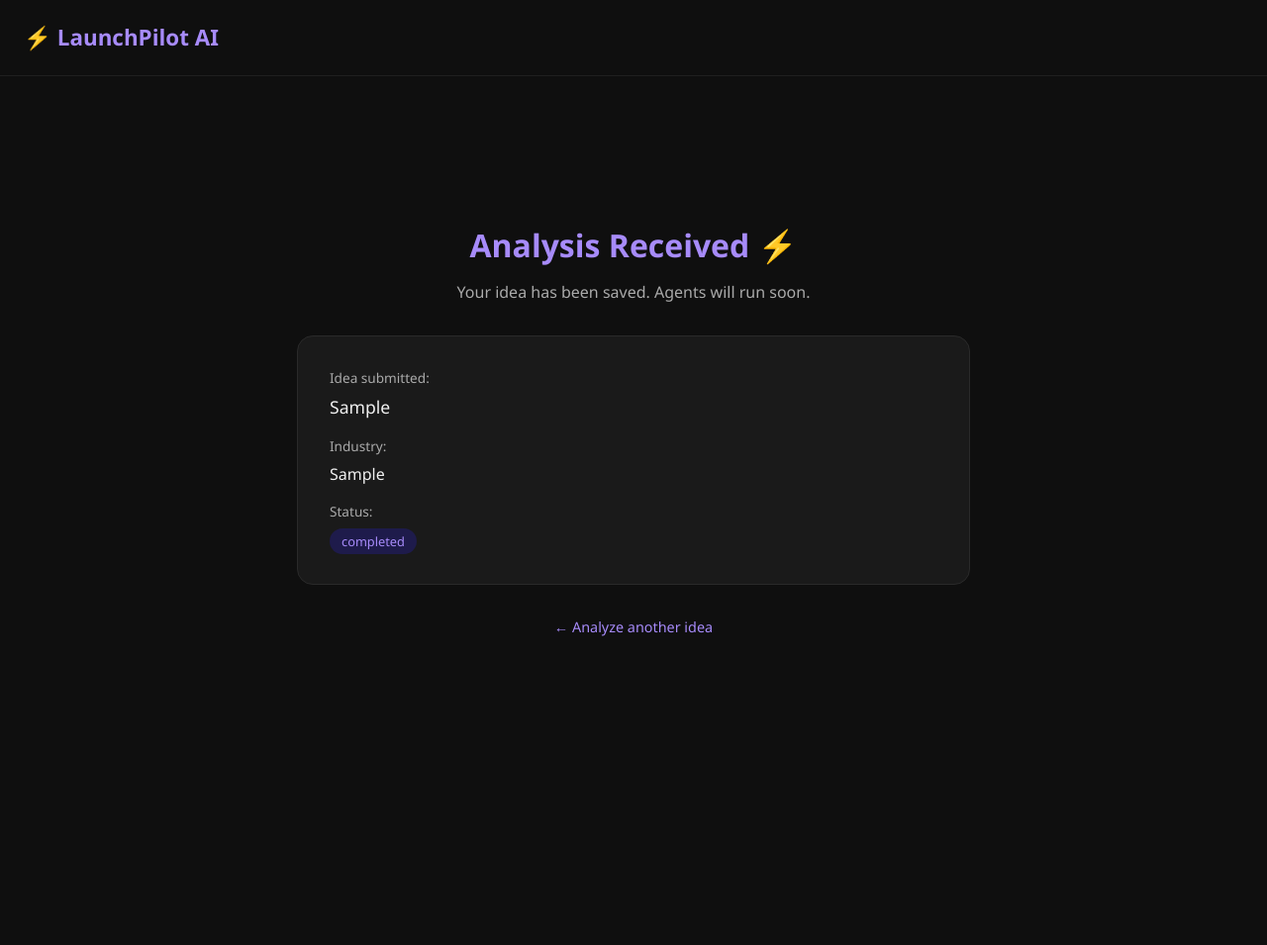
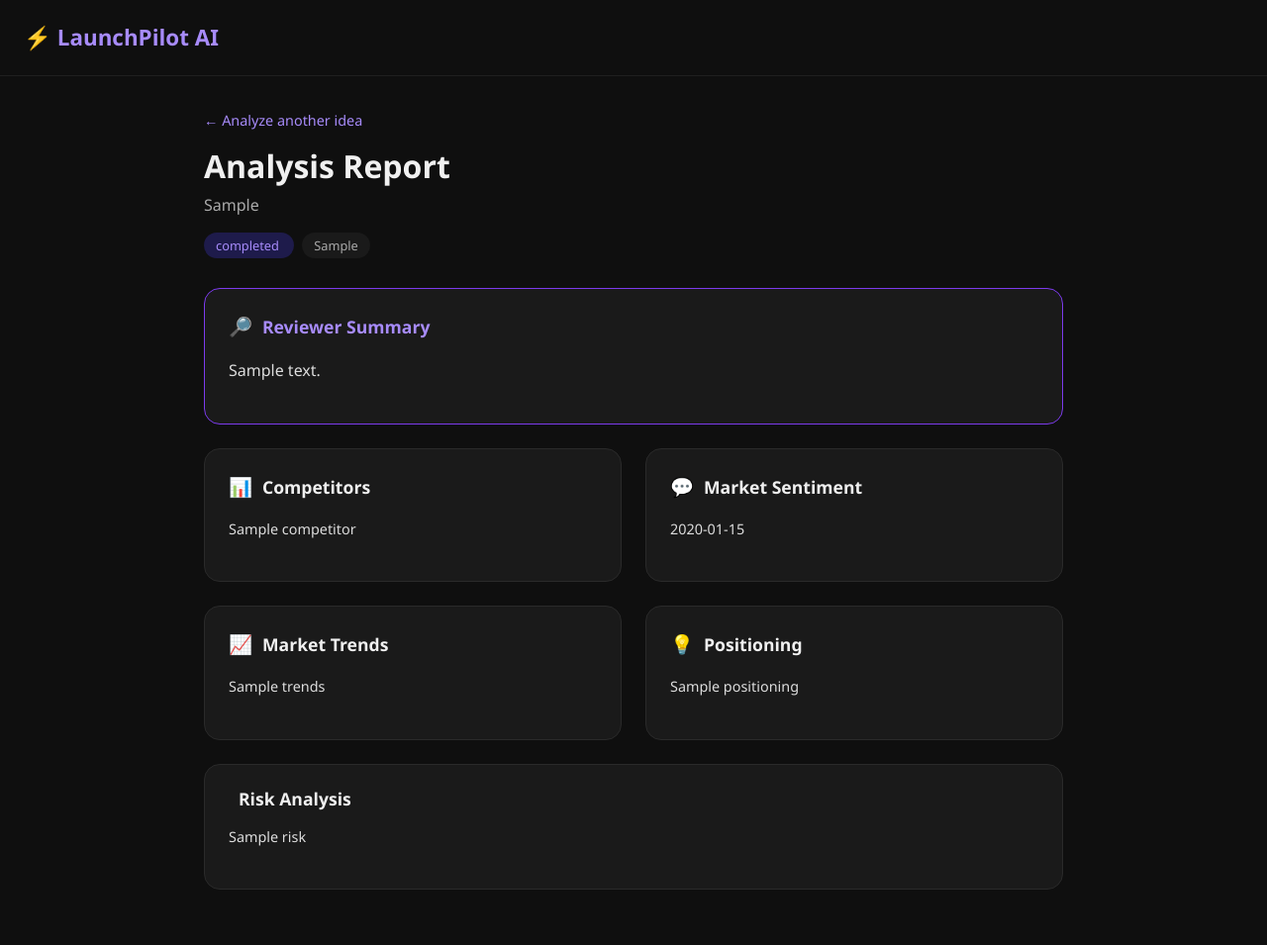
Before and after one commit to AslamMd-17/launchpilot-ai, a Django app: template templates/result.html in a window 1280 px wide. Shown: the whole page at 99% size. Before the commit the page ends 643 px from the top, so only its background shows below. Run offline with Django 4.2, Linux system fonts and the light colour scheme; tables that the repository leaves empty hold one stand-in row (values such as "Sample post"); the template is opened without the code that fills it: values that come from a table or form of the project are taken from there, most other values are stand-ins (such as "Sample title", 1, 10 or a date in 2020).

Commit message:
Day 11 - Results UI Done

```diff
--- a/analyzer/models.py
+++ b/analyzer/models.py
@@ -1,12 +1,20 @@
 from django.db import models
+import ast
 
-# Create your models here.
 class Analysis(models.Model):
     idea = models.TextField()
-    industry = models.CharField(max_length = 100 ,blank=True)
+    industry = models.CharField(max_length=100, blank=True)
     result = models.TextField(null=True, blank=True)
     status = models.CharField(max_length=20, default='pending')
-    created_at = models.DateTimeField(auto_now_add = True)
+    created_at = models.DateTimeField(auto_now_add=True)
+
+    def get_result(self):
+        if self.result:
+            try:
+                return ast.literal_eval(self.result)
+            except:
+                return None
+        return None
 
     def __str__(self):
         return f"{self.idea[:50]} — {self.status}"
--- a/templates/result.html
+++ b/templates/result.html
@@ -2,33 +2,101 @@
 
 {% block content %}
 
-<section class="d-flex align-items-center justify-content-center" style="min-height: 90vh; padding: 2rem;">
-    <div class="text-center w-100" style="max-width: 680px;">
+<div style="max-width: 900px; margin: 0 auto; padding: 2rem 1rem;">
 
-        <h2 style="font-weight: 700; color: #a78bfa;">Analysis Received ⚡</h2>
+    <!-- Header -->
+    <div style="margin-bottom: 2rem;">
+        <a href="/" style="color: #a78bfa; text-decoration: none; font-size: 0.9rem;">← Analyze another idea</a>
+        <h1 style="font-size: 2rem; font-weight: 700; margin-top: 1rem;">Analysis Report</h1>
+        <p style="color: #aaa; margin-top: 0.5rem;">{{ analysis.idea }}</p>
+        <span style="background: #1e1b4b; color: #a78bfa; padding: 4px 12px; border-radius: 999px; font-size: 0.8rem;">
+            {{ analysis.status }}
+        </span>
+        {% if analysis.industry %}
+        <span style="background: #1a1a1a; color: #aaa; padding: 4px 12px; border-radius: 999px; font-size: 0.8rem; margin-left: 8px;">
+            {{ analysis.industry }}
+        </span>
+        {% endif %}
+    </div>
 
-        <p style="color: #aaa; margin-top: 1rem;">Your idea has been saved. Agents will run soon.</p>
+    {% if analysis.status == 'completed' and analysis.result %}
 
-        <div style="background: #1a1a1a; border: 1px solid #2a2a2a; border-radius: 16px; padding: 2rem; margin-top: 2rem; text-align: left;">
-            <p style="color: #aaa; font-size: 0.85rem; margin-bottom: 6px;">Idea submitted:</p>
-            <p style="color: #f0f0f0; font-size: 1.1rem;">{{ analysis.idea }}</p>
+    <!-- Reviewer Summary Card (shown first) -->
+    <div style="background: #1a1a1a; border: 1px solid #7c3aed; border-radius: 16px; padding: 1.5rem; margin-bottom: 1.5rem;">
+        <div style="display: flex; align-items: center; gap: 10px; margin-bottom: 1rem;">
+            <span style="font-size: 1.2rem;">🔎</span>
+            <h2 style="font-size: 1.1rem; font-weight: 600; margin: 0; color: #a78bfa;">Reviewer Summary</h2>
+        </div>
+        <p style="color: #ddd; white-space: pre-line; line-height: 1.7;">{{ result.reviewer }}</p>
+    </div>
 
-            {% if analysis.industry %}
-            <p style="color: #aaa; font-size: 0.85rem; margin-top: 1rem; margin-bottom: 6px;">Industry:</p>
-            <p style="color: #f0f0f0;">{{ analysis.industry }}</p>
-            {% endif %}
+    <!-- Grid: Competitor + Sentiment -->
+    <div style="display: grid; grid-template-columns: 1fr 1fr; gap: 1.5rem; margin-bottom: 1.5rem;">
 
-            <p style="color: #aaa; font-size: 0.85rem; margin-top: 1rem; margin-bottom: 6px;">Status:</p>
-            <span style="background: #1e1b4b; color: #a78bfa; padding: 4px 12px; border-radius: 999px; font-size: 0.8rem;">
-                {{ analysis.status }}
-            </span>
+        <div style="background: #1a1a1a; border: 1px solid #2a2a2a; border-radius: 16px; padding: 1.5rem;">
+            <div style="display: flex; align-items: center; gap: 10px; margin-bottom: 1rem;">
+                <span style="font-size: 1.2rem;">📊</span>
+                <h2 style="font-size: 1.1rem; font-weight: 600; margin: 0;">Competitors</h2>
+            </div>
+            <p style="color: #ddd; white-space: pre-line; line-height: 1.7; font-size: 0.9rem;">{{ result.competitor }}</p>
         </div>
 
-        <a href="/" style="display: inline-block; margin-top: 2rem; color: #a78bfa; text-decoration: none; font-size: 0.9rem;">
-            ← Analyze another idea
-        </a>
+        <div style="background: #1a1a1a; border: 1px solid #2a2a2a; border-radius: 16px; padding: 1.5rem;">
+            <div style="display: flex; align-items: center; gap: 10px; margin-bottom: 1rem;">
+                <span style="font-size: 1.2rem;">💬</span>
+                <h2 style="font-size: 1.1rem; font-weight: 600; margin: 0;">Market Sentiment</h2>
+            </div>
+            <p style="color: #ddd; white-space: pre-line; line-height: 1.7; font-size: 0.9rem;">{{ result.sentiment }}</p>
+        </div>
 
     </div>
-</section>
+
+    <!-- Grid: Trends + Positioning -->
+    <div style="display: grid; grid-template-columns: 1fr 1fr; gap: 1.5rem; margin-bottom: 1.5rem;">
+
+        <div style="background: #1a1a1a; border: 1px solid #2a2a2a; border-radius: 16px; padding: 1.5rem;">
+            <div style="display: flex; align-items: center; gap: 10px; margin-bottom: 1rem;">
+                <span style="font-size: 1.2rem;">📈</span>
+                <h2 style="font-size: 1.1rem; font-weight: 600; margin: 0;">Market Trends</h2>
+            </div>
+            <p style="color: #ddd; white-space: pre-line; line-height: 1.7; font-size: 0.9rem;">{{ result.trends }}</p>
+        </div>
+
+        <div style="background: #1a1a1a; border: 1px solid #2a2a2a; border-radius: 16px; padding: 1.5rem;">
+            <div style="display: flex; align-items: center; gap: 10px; margin-bottom: 1rem;">
+                <span style="font-size: 1.2rem;">💡</span>
+                <h2 style="font-size: 1.1rem; font-weight: 600; margin: 0;">Positioning</h2>
+            </div>
+            <p style="color: #ddd; white-space: pre-line; line-height: 1.7; font-size: 0.9rem;">{{ result.positioning }}</p>
+        </div>
+
+    </div>
+
+    <!-- Risk Card (full width) -->
+    <div style="background: #1a1a1a; border: 1px solid #2a2a2a; border-radius: 16px; padding: 1.5rem; margin-bottom: 1.5rem;">
+        <div style="display: flex; align-items: center; gap: 10px; margin-bottom: 1rem;">
+            <span style="font-size: 1.2rem;"></span>
+            <h2 style="font-size: 1.1rem; font-weight: 600; margin: 0;">Risk Analysis</h2>
+        </div>
+        <p style="color: #ddd; white-space: pre-line; line-height: 1.7; font-size: 0.9rem;">{{ result.risk }}</p>
+    </div>
+
+    {% else %}
+
+    <!-- Pending/Failed State -->
+    <div style="background: #1a1a1a; border: 1px solid #2a2a2a; border-radius: 16px; padding: 3rem; text-align: center;">
+        <p style="color: #aaa; font-size: 1rem;">
+            {% if analysis.status == 'pending' or analysis.status == 'running' %}
+                 Analysis is running... please wait and refresh the page.
+            {% else %}
+                 Analysis failed. Please try again.
+            {% endif %}
+        </p>
+        <a href="/" style="display: inline-block; margin-top: 1rem; color: #a78bfa; text-decoration: none;">← Try again</a>
+    </div>
+
+    {% endif %}
+
+</div>
 
 {% endblock %}
```
Also changed, not shown: analyzer/orchestrator.py (+77 -0 lines), analyzer/views.py (+17 -7 lines).
